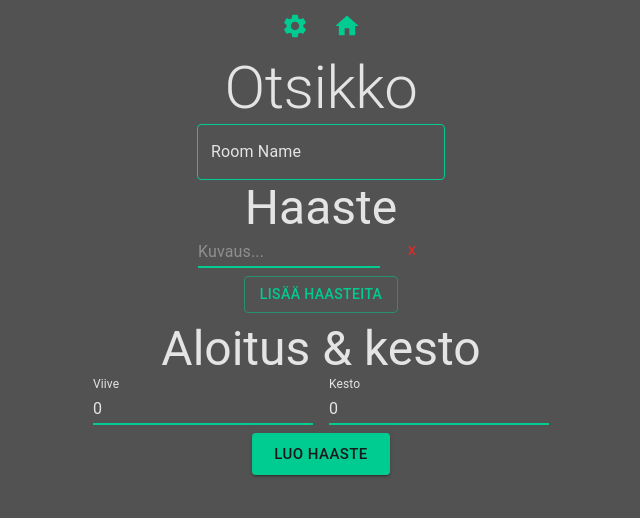
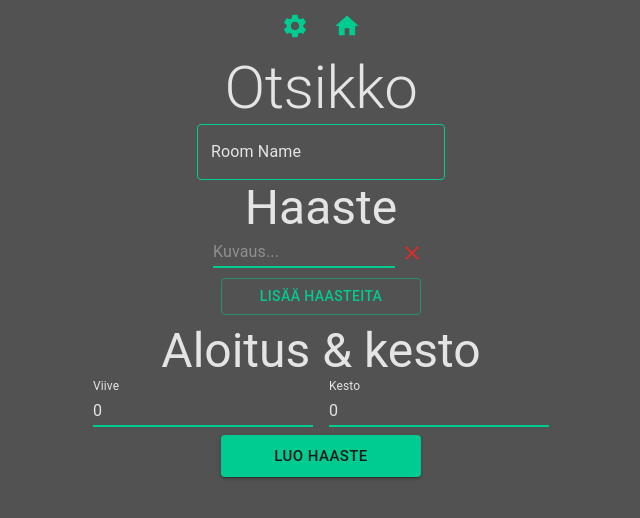
Before and after one commit to aamoJL/Haastix-front-import, a React (Create React App) app: page /create in a window 1280 px wide. Shown: the top 518 px of the page, without its empty margins (319-959 px from the left). Built offline with nearby package versions, Linux system fonts and the light colour scheme.

Commit message:
buttons minWidth added and icon fix in create-challenge

```diff
--- a/src/Theme.ts
+++ b/src/Theme.ts
@@ -59,6 +59,13 @@ const theme = createTheme({
           }
         }
       }
+    },
+    MuiButton: {
+      styleOverrides: {
+        root: {
+          minWidth: 200,
+        }
+      }
     }
   }
 });
--- a/src/components/CreateChallengeRoom.tsx
+++ b/src/components/CreateChallengeRoom.tsx
@@ -1,4 +1,5 @@
-import { Button, TextField, Typography, Stack, FormControl, InputLabel, Input, Box } from '@mui/material';
+import { Button, TextField, Typography, Stack, FormControl, InputLabel, Input, Box, IconButton } from '@mui/material';
+import CloseIcon from '@mui/icons-material/Close'
 import React, { useEffect, useState } from 'react';
 import { useNavigate } from 'react-router-dom';
 import { ChallengeRoomData, NewChallengeRoomSuccessResponse} from '../interfaces';
@@ -192,7 +193,9 @@ function CreateChallengeRoom() {
         challenges.map((challenge, i) => (
           <Box key={i}>
               <TextField multiline variant="standard" type="text" value={challenge.description} onChange={(e) => handleChallengeChange(e, i)} inputProps={{ maxLength: formValidation.maxTaskDescription }} placeholder="Kuvaus..."/>
-              <Button size="small" color="error" onClick={(e) => handleRemoveChallenge(i)}>X</Button>
+              <IconButton size="small" color="error" onClick={(e) => handleRemoveChallenge(i)}>
+                <CloseIcon/>
+              </IconButton>
           </Box>
         ))
       }
--- a/src/components/HomePage.tsx
+++ b/src/components/HomePage.tsx
@@ -6,14 +6,12 @@ import { Stack, Button, Box } from '@mui/material';
 
 function HomePage() {
   return (
-    <Box>
+    <Stack justifyContent="space-evenly" alignItems="center" spacing={3}>
       <SettingsHomeButtons isHomePage={true}/>
-      <Stack justifyContent="space-evenly" alignItems="center" spacing={3}>
-        <Box component="img" src={logo} alt="Logo" sx={{mb:6, width: 0.75, height: 0.75, maxWidth: 824 , maxHeight: 282}}/>
-        <Button component={Link} to="/create" variant="contained" id="createChallenge-btn">Create a challenge</Button>
-        <Button component={Link} to="/game" variant="contained" id="joinChallenge-btn">Join a challenge</Button>
-      </Stack>
-    </Box>
+      <Box component="img" src={logo} alt="Logo" sx={{mb:6, width: 0.75, height: 0.75, maxWidth: 824 , maxHeight: 282}}/>
+      <Button component={Link} to="/create" variant="contained" id="createChallenge-btn">Create a challenge</Button>
+      <Button component={Link} to="/game" variant="contained" id="joinChallenge-btn">Join a challenge</Button>
+    </Stack>
   );
 }
 
```
